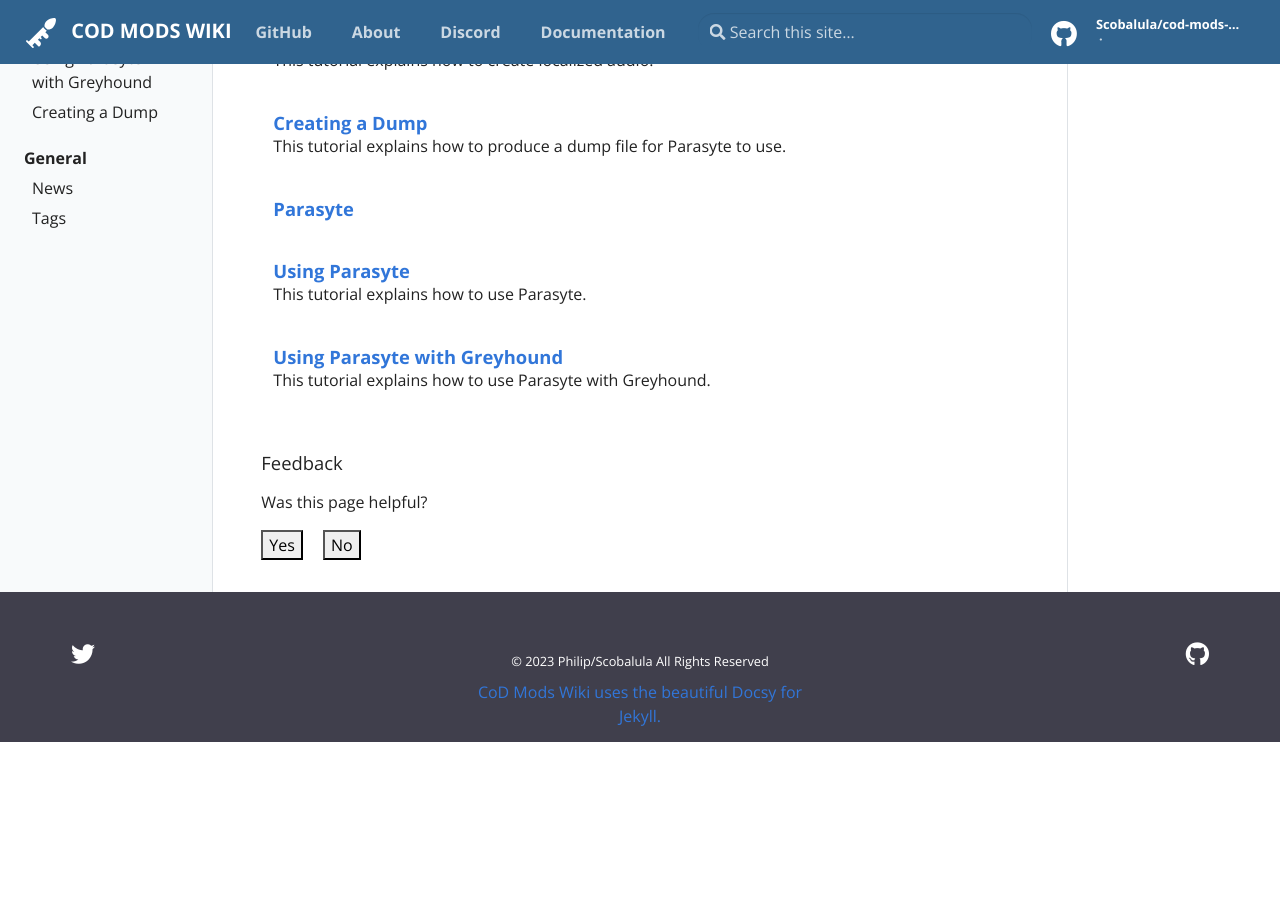
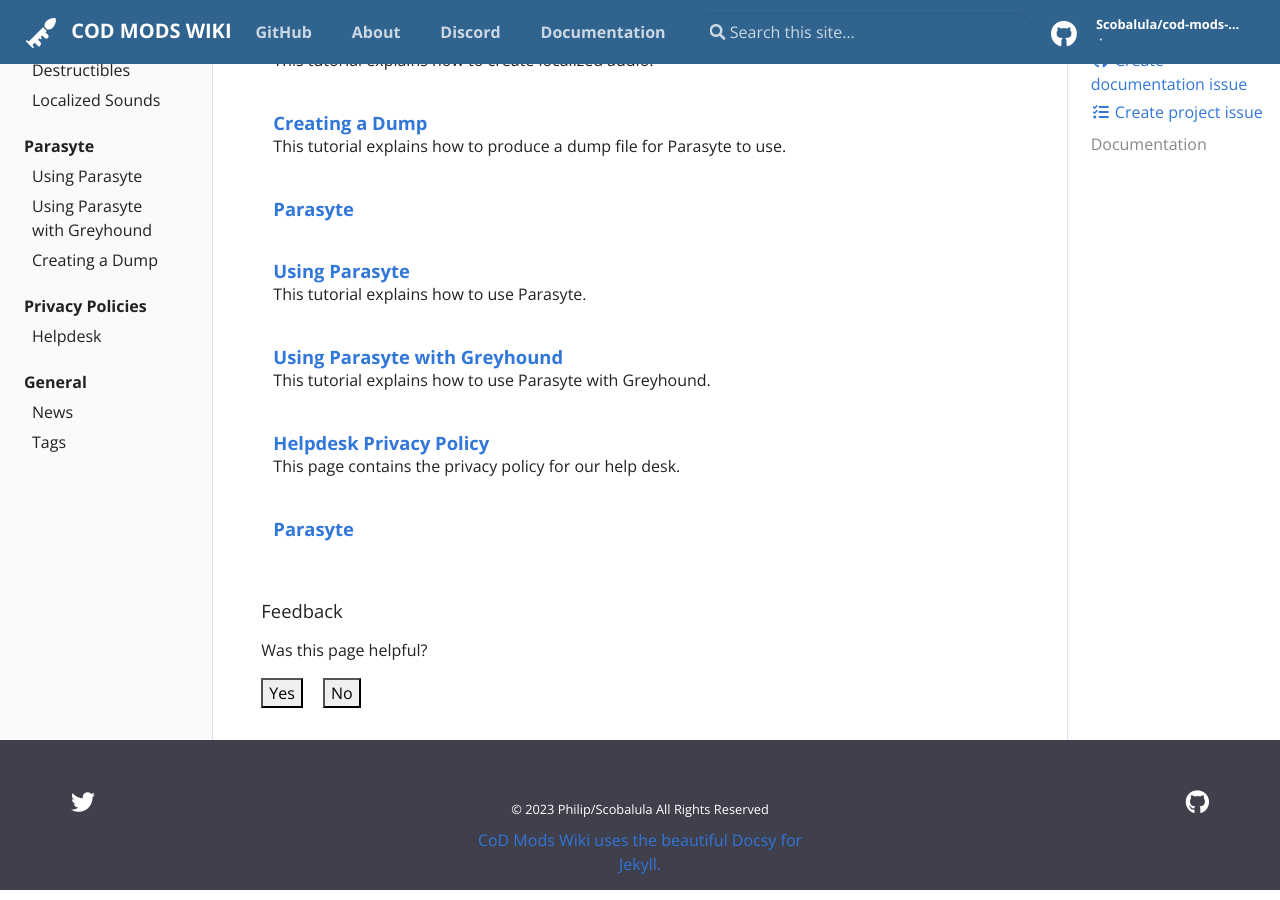
Before and after one commit to Scobalula/cod-mods-wiki, a Jekyll site: the page built from pages/docs.md, in a window 1280 px wide and 900 px high, scrolled down 697 px. Built offline with Jekyll 4.4.1, drawn with Linux system fonts in a browser that asks for light colours; before the commit the page ends 1449 px from its top, so only the background shows below that; part of the change alters nothing that is shown.

Commit message:
Update Privacy Policies
Added privacy policy for helpdesk.

```diff
--- a/_data/toc.yml
+++ b/_data/toc.yml
@@ -23,6 +23,11 @@
       url: "docs/parasyte/using_parasyte_with_greyhound"
     - title: "Creating a Dump"
       url: "docs/parasyte/creating_a_dump"
+- title: "Privacy Policies"
+  url: "docs/privacy_policies/index"
+  links:
+    - title: "Helpdesk"
+      url: "docs/privacy_policies/helpdesk"
 - title: "General"
   url: "docs/extras"
   links:
--- /dev/null
+++ b/_docs/privacy_policies/helpdesk.md
@@ -0,0 +1,79 @@
+---
+title: Helpdesk Privacy Policy
+tags:
+  - privacy
+authors:
+  - Scobalula
+section: privacy_policies
+description: "This page contains the privacy policy for our help desk."
+---
+
+# CoDMods Helpdesk Privacy Policy
+
+This privacy policy will explain how our organization uses the personal data we collect from you when you use our website.
+
+Topics:
+
+* What data do we collect?
+* How do we collect your data?
+* How will we use your data?
+* How do we store your data?
+* Marketing
+* Privacy policies of other websites
+* Changes to our privacy policy
+* How to contact us
+* How to contact the appropriate authorities
+
+# CoDMods Helpdesk collects the following data:
+
+E-mail address.
+
+# How do we collect your data?
+
+You directly provide CoDMods Helpdesk with your e-mail when you submit a ticket via our forms or by e-mailing us.
+
+# How will we use your data?
+
+CoDMods Helpdesk collects your data so that we can assign and keep track of tickets you submit.
+
+# How do we store your data?
+
+CoDMods Helpdesk securely stores your data in our YouTrack Cloud server. This server is hosted in Ireland and is hosted by Jetbrains, our data processor.
+
+# Marketing
+
+CoDMods Helpdesk stictly uses your e-mails for the purpose of keeping track of your submitted tickets and providing updates on them. We will never use your e-mails for marketing purposes.
+
+# What are your data protection rights?
+
+CoDMods Helpdesk would like to make sure you are fully aware of all of your data protection rights. Every user is entitled to the following:
+
+* The right to access - You have the right to request CoDMods Helpdesk for copies of your personal data. We may charge you a small fee for this service.
+* The right to rectification - You have the right to request that CoDMods Helpdesk correct any information you believe is inaccurate. You also have the right to request CoDMods Helpdesk to complete the information you believe is incomplete.
+* The right to erasure - You have the right to request that CoDMods Helpdesk erase your personal data, under certain conditions.
+* The right to restrict processing - You have the right to request that CoDMods Helpdesk restrict the processing of your personal data, under certain conditions.
+* The right to object to processing - You have the right to object to CoDMods Helpdesk's processing of your personal data, under certain conditions.
+* The right to data portability - You have the right to request that CoDMods Helpdesk transfer the data that we have collected to another organization, or directly to you, under certain conditions.
+
+If you make a request, we have one month to respond to you. If you would like to exercise any of these rights, please contact us at our email: contact@codmods.com
+
+# Privacy policies of other websites
+
+The CoDMods Helpdesk website contains links to other websites. Our privacy policy applies only to our website, so if you click on a link to another website, you should read their privacy policy.
+
+# Changes to our privacy policy
+
+CoDMods Helpdesk keeps its privacy policy under regular review and places any updates on this web page. This privacy policy was last updated on 13th of May 2023.
+
+# How to contact us
+
+If you have any questions about CoDMods Helpdesk's privacy policy, the data we hold on you, or you would like to exercise one of your data protection rights, please do not hesitate to contact us.
+
+Email us at: contact@codmods.com
+
+# How to contact the appropriate authority
+
+Should you wish to report a complaint or if you feel that CoDMods Helpdesk has not addressed your concern in a satisfactory manner, you may contact the Information Commissioner's Office.
+
+Email: info@oic.ie
+Address: 6 Earlsfort Terrace, Dublin 2, D02 W773.
--- /dev/null
+++ b/_docs/privacy_policies/index.md
@@ -0,0 +1,7 @@
+---
+layout: page
+title: Parasyte
+permalink: /docs/privacy_policies/
+---
+
+This section contains privacy policies for our sites and tools.
```
